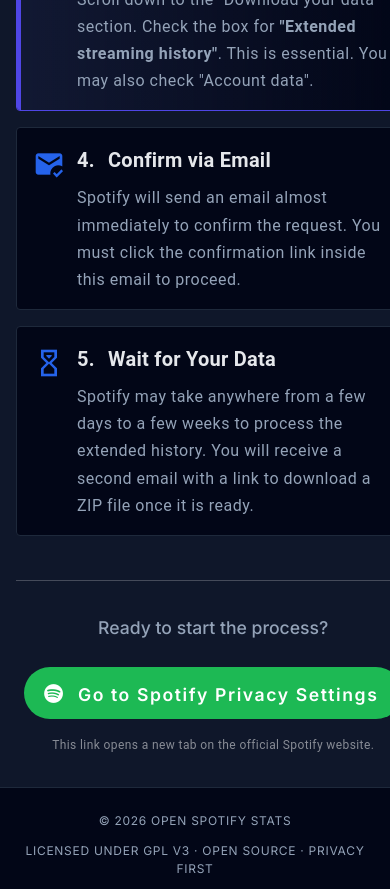
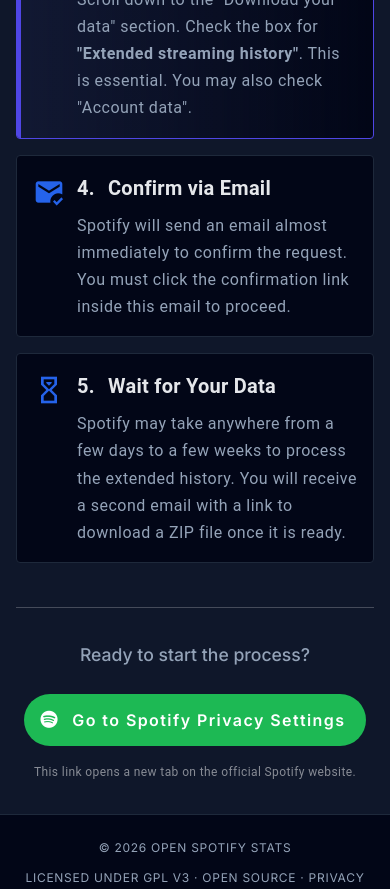
Before and after one commit to magnokorzekwa/open-spotify-stats, a Vue app: page /how-to-use in a window 390 px wide. Shown: the part 1100-1989 px from the top of the page. Built offline with nearby package versions, Linux system fonts and the light colour scheme.

Commit message:
Fixed bug on how-to-use page where visualization on mobile was off. Improvements on unitary tests of spotify worker.

```diff
--- a/package.json
+++ b/package.json
@@ -8,6 +8,7 @@
   },
   "scripts": {
     "dev": "vite",
+    "dev-host": "vite --host",
     "build": "vue-tsc && vite build",
     "test": "vitest --coverage",
     "test:ui": "vitest --ui",
--- a/src/pages/HowToUseView.vue
+++ b/src/pages/HowToUseView.vue
@@ -1,7 +1,7 @@
 <script setup lang="ts">
+import { useHead } from '@unhead/vue';
 import { computed } from 'vue';
 import { useI18n } from 'vue-i18n';
-import { useHead } from '@unhead/vue';
 
 const { t } = useI18n();
 const spotifyPrivacyUrl = 'https://www.spotify.com/account/privacy/';
@@ -14,7 +14,7 @@
       content: computed(() => t('tutorial.subtitle'))
     }
   ]
-})
+});
 
 const steps = computed(() => [
   {
@@ -51,46 +51,35 @@
 </script>
 
 <template>
-  <v-container class="fill-height align-start py-8 py-md-12 page-container px-4 px-md-6" fluid>
+  <div class="page-wrapper">
+    <v-container class="py-8 py-md-12 px-4 px-md-6" fluid>
       <v-row justify="center" no-gutters>
-      <v-col cols="12" md="10" lg="8">
+        <v-col cols="12" sm="11" md="10" lg="8" class="content-col">
 
           <div class="text-center mb-8 mb-md-12 animate-fade-in">
             <v-avatar color="secondary" size="80" class="mb-4 elevation-2">
               <v-icon icon="mdi-file-download-outline" size="40" class="logo-icon"></v-icon>
             </v-avatar>
-          <h1 class="text-h4 text-md-h3 font-weight-bold page-title mb-2 text-wrap">
+            <h1 class="text-h4 text-md-h3 font-weight-bold page-title mb-2">
               {{ t('tutorial.title') }}
             </h1>
-          <p class="subtitle-text mx-auto px-2" style="max-width: 700px">
+            <p class="subtitle-text mx-auto" style="max-width: 700px">
               {{ t('tutorial.subtitle') }}
             </p>
           </div>
 
           <v-row class="mb-8">
             <v-col cols="12">
-            <v-alert
-              icon="mdi-information"
-              color="primary"
-              variant="tonal"
-              class="mb-8 pa-4 pa-md-6 info-alert"
-            >
-              <h3 class="text-h6 font-weight-bold mb-2" style="color: inherit">{{ t('tutorial.important_note.title') }}</h3>
-              <p
-                class="text-body-1"
-                style="color: inherit; opacity: 0.9"
-                v-html="t('tutorial.important_note.text')"
-              ></p>
+              <v-alert icon="mdi-information" color="primary" variant="tonal" class="mb-8 pa-4 pa-md-6 info-alert">
+                <h3 class="text-h6 font-weight-bold mb-2" style="color: inherit">{{ t('tutorial.important_note.title')
+                  }}</h3>
+                <p class="text-body-1" style="color: inherit; opacity: 0.9" v-html="t('tutorial.important_note.text')">
+                </p>
               </v-alert>
 
-            <div class="d-flex flex-column gap-4">
-              <v-card
-                v-for="(step, index) in steps"
-                :key="index"
-                class="step-card pa-4 pa-md-6"
-                :class="{ 'highlight-step': step.highlight }"
-                elevation="0"
-              >
+              <div class="steps-wrapper">
+                <v-card v-for="(step, index) in steps" :key="index" class="step-card pa-4 pa-md-6"
+                  :class="{ 'highlight-step': step.highlight }" elevation="0">
                   <div class="d-flex align-start">
                     <div class="step-number mr-6 hidden-sm-and-down">
                       <span>{{ index + 1 }}</span>
@@ -98,7 +87,8 @@
                     <div class="pt-1 mr-3 mr-md-4 flex-shrink-0">
                       <v-icon :icon="step.icon" size="32" color="primary"></v-icon>
                     </div>
-                  <div class="flex-grow-1" style="min-width: 0;"> <h3 class="text-h6 font-weight-bold mb-2 card-title text-wrap">
+                    <div class="step-content">
+                      <h3 class="text-h6 font-weight-bold mb-2 card-title">
                         <span class="hidden-md-and-up mr-2">{{ index + 1 }}.</span>
                         {{ step.title }}
                       </h3>
@@ -118,13 +108,8 @@
               {{ t('tutorial.cta_text') }}
             </p>
 
-          <v-btn
-            size="x-large"
-            prepend-icon="mdi-spotify"
-            variant="flat"
-            class="spotify-btn text-none px-6 px-md-10 py-4 w-100 w-sm-auto"
-            @click="openSpotifyPrivacy"
-          >
+            <v-btn size="x-large" prepend-icon="mdi-spotify" variant="flat"
+              class="spotify-btn text-none px-6 px-md-10 py-4" @click="openSpotifyPrivacy">
               <span class="text-truncate">{{ t('tutorial.cta_btn') }}</span>
             </v-btn>
             <p class="text-caption text-disabled mt-4">
@@ -135,23 +120,24 @@
         </v-col>
       </v-row>
     </v-container>
+  </div>
 </template>
 
 <style lang="scss" scoped>
 @use 'sass:color';
 @use '@/styles/colors' as *;
 
-.page-container {
-  max-width: 1920px;
-  width: 100%;
-  margin-left: auto;
-  margin-right: auto;
+.page-wrapper {
+  width: 100vw;
+  max-width: 100%;
   overflow-x: hidden;
+  min-height: 100vh;
   box-sizing: border-box;
 }
 
-.logo-icon {
-  color: $primaryColor;
+.content-col {
+  max-width: 100%;
+  width: 100%;
 }
 
 .page-title {
@@ -159,27 +145,38 @@
   letter-spacing: -1px;
   word-break: break-word;
   hyphens: auto;
+  overflow-wrap: anywhere;
 }
 
 .subtitle-text {
   color: $secondaryTypograhyColor;
   font-size: 1.1rem;
   line-height: 1.6;
+  word-break: break-word;
+  overflow-wrap: anywhere;
 }
 
 .card-title {
   color: $primaryTypograhyColor;
   word-break: break-word;
+  overflow-wrap: anywhere;
 }
 
 .body-text {
   color: $secondaryTypograhyColor;
   line-height: 1.7;
   word-break: break-word;
+  overflow-wrap: anywhere;
 }
 
 .info-alert {
   border-color: rgba($primaryColor, 0.2) !important;
+}
+
+.steps-wrapper {
+  display: flex;
+  flex-direction: column;
+  gap: 16px;
 }
 
 .step-card {
@@ -188,6 +185,8 @@
   transition: all 0.3s ease;
   position: relative;
   overflow: hidden;
+  width: 100%;
+  max-width: 100%;
 
   &:hover {
     border-color: rgba($primaryColor, 0.5);
@@ -210,6 +209,13 @@
   }
 }
 
+.step-content {
+  flex: 1 1 auto;
+  min-width: 0;
+  max-width: 100%;
+  overflow: hidden;
+}
+
 .step-number {
   font-size: 2.5rem;
   font-weight: 900;
@@ -226,6 +232,7 @@
   font-size: 1.1rem;
   transition: all 0.2s;
   border-radius: 50px;
+  width: auto;
   max-width: 100%;
 
   &:hover {
@@ -235,8 +242,8 @@
   }
 }
 
-.gap-4 {
-  gap: 16px;
+.logo-icon {
+  color: $primaryColor;
 }
 
 .animate-fade-in {
@@ -244,18 +251,37 @@
 }
 
 @keyframes fadeIn {
-  from { opacity: 0; transform: translateY(10px); }
-  to { opacity: 1; transform: translateY(0); }
+  from {
+    opacity: 0;
+    transform: translateY(10px);
+  }
+
+  to {
+    opacity: 1;
+    transform: translateY(0);
+  }
+}
+
+@media (max-width: 600px) {
+  .spotify-btn {
+    width: 100%;
+    font-size: 1rem;
+  }
+
+  .page-wrapper .v-container {
+    padding-left: 12px;
+    padding-right: 12px;
+  }
 }
 
 @media (max-width: 380px) {
   .page-title {
     font-size: 1.75rem !important;
   }
-  .spotify-btn {
-    font-size: 1rem;
-    padding-left: 16px !important;
-    padding-right: 16px !important;
+
+  .page-wrapper .v-container {
+    padding-left: 8px;
+    padding-right: 8px;
   }
 }
 </style>
```
Also changed, not shown: 1 other file (tests, documents, lock files or other folders). Lines whose indentation alone changed are shown as unchanged.
